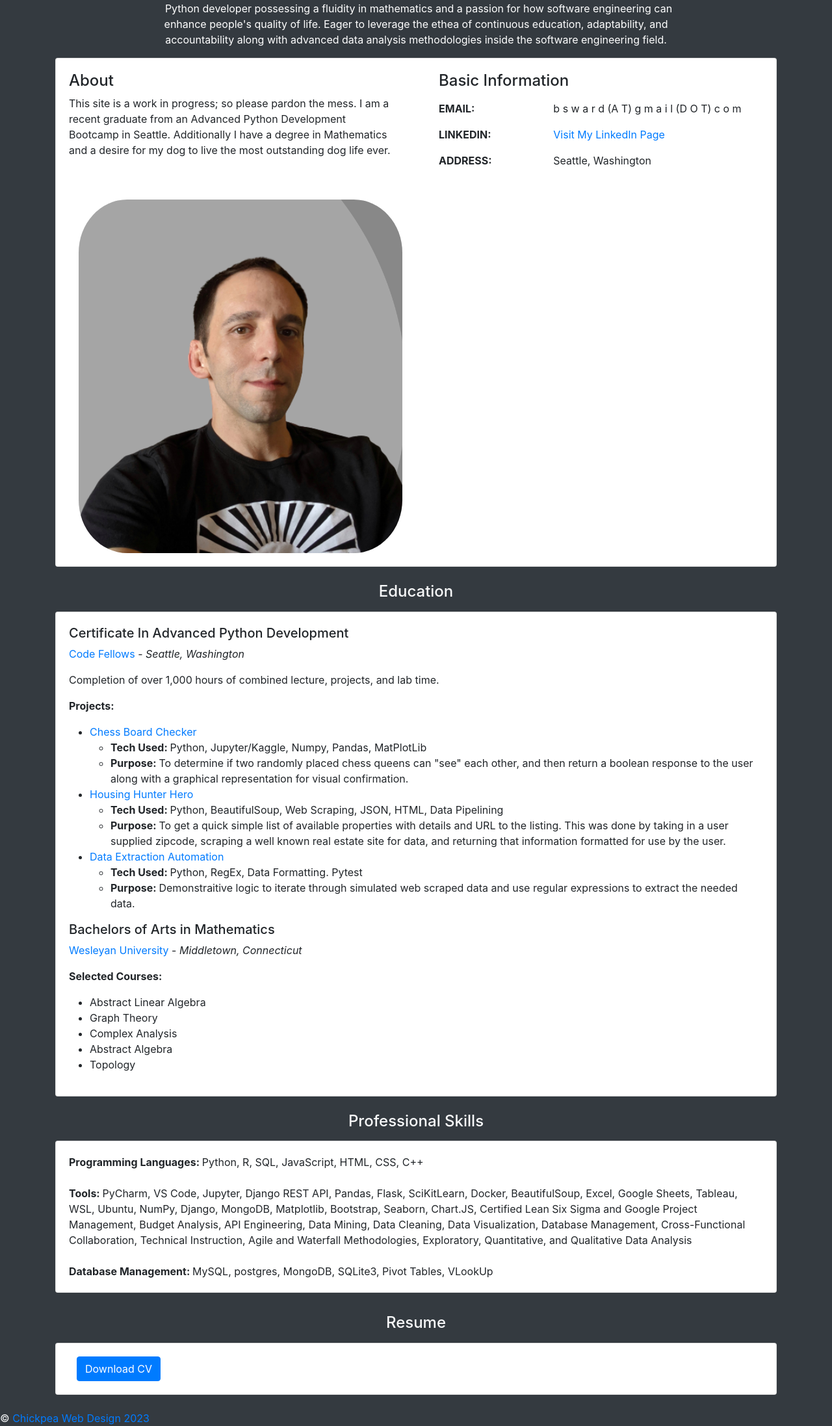
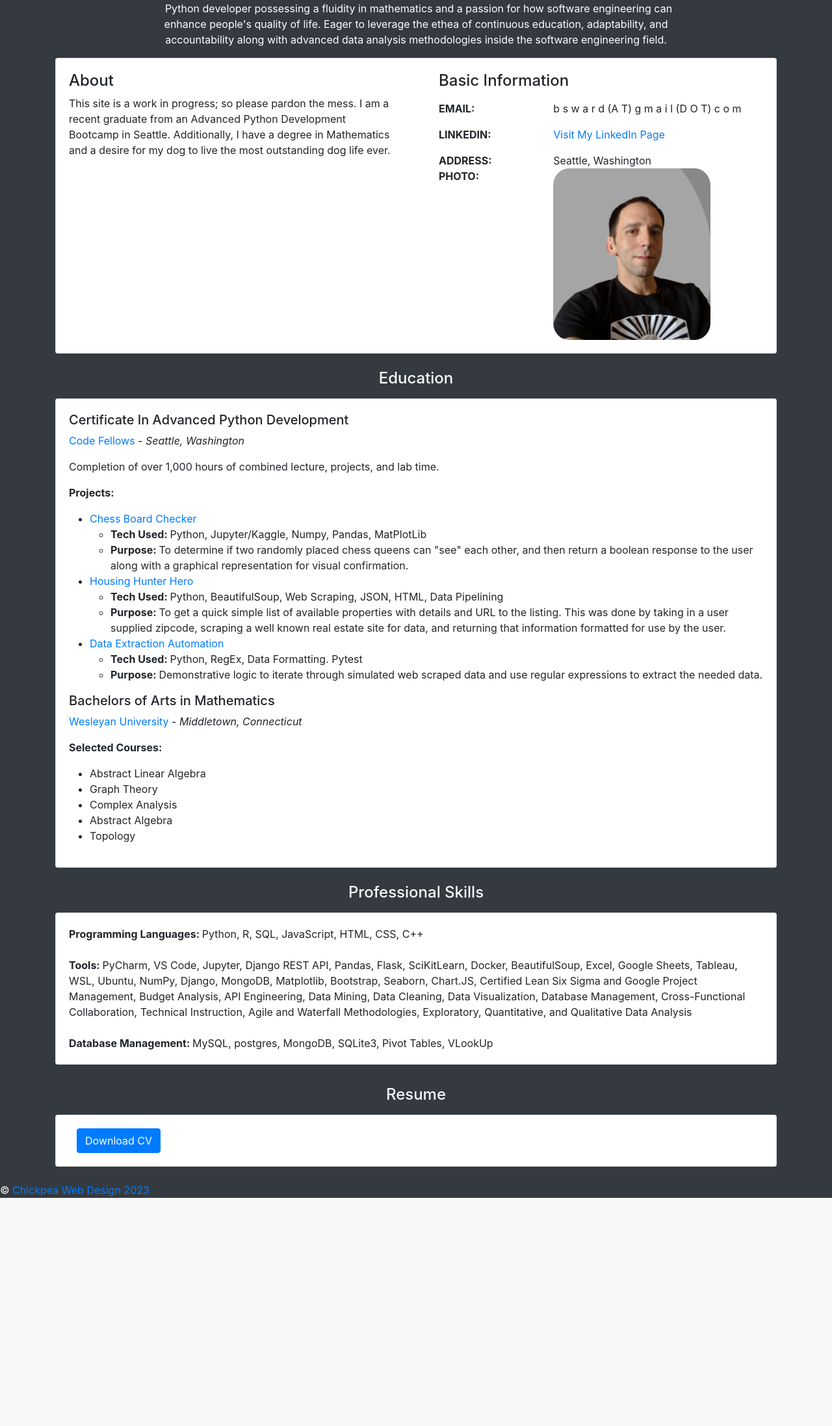
Before and after one commit to BrianSward/spa-flask-portfolio, a Flask app: page / in a window 1280 px wide. Shown: the part 199-2393 px from the top of the page at 65% size. After the commit the page ends 2042 px from the top, so only its background shows below. Run offline with Flask 2, Linux system fonts and the light colour scheme; some libraries are stand-ins or nearby versions.

Commit message:
added photo fix formatting

```diff
--- a/Flask/templates/index.html
+++ b/Flask/templates/index.html
@@ -81,7 +81,7 @@
               <div class="card-body">
                 <div class="h4 mt-0 title">About</div>
                   <p>
-                    This site is a work in progress; so please pardon the mess. I am a recent graduate from an Advanced Python Development Bootcamp in Seattle. Additionally I have a degree in Mathematics and a desire for my dog to live the most outstanding dog life ever.
+                    This site is a work in progress; so please pardon the mess. I am a recent graduate from an Advanced Python Development Bootcamp in Seattle. Additionally, I have a degree in Mathematics and a desire for my dog to live the most outstanding dog life ever.
                   </p>
                   <!-- <br>
                   <p>
@@ -121,16 +121,18 @@
                     <div class="col-sm-8">
                       Seattle, Washington
                     </div>
-                  </div>
-                </div>
+                    <div class="col-sm-4">
+                      <strong class="text-uppercase">
+                        Photo:
+                      </strong>
+                    </div>
+                    <div class="col-sm-8">
+                        <img src="../static/brian.png" alt="Brian's photo" style="border-radius: 10%; max-width: 75%;">
+                    </div>
+                    </div>
               </div>
             </div>
-            <div class="col-lg-6 col-md-12">
-              <div class="card-body">
-                <div class="h4 mt-0 title"></div>
-                <img src="../static/brian.png" alt="Brian's photo" style="border-radius: 15%;">
-              </div>
-            </div>
+          </div>
           </div>
         </div>
       </div>
@@ -204,7 +206,7 @@
                         <b>
                           Purpose:
                         </b>
-                        Demonstraitive logic to iterate through simulated web scraped data and use regular expressions to extract the needed data.
+                        Demonstrative logic to iterate through simulated web scraped data and use regular expressions to extract the needed data.
                       </li>
                     </ul>
                   </li>
```
